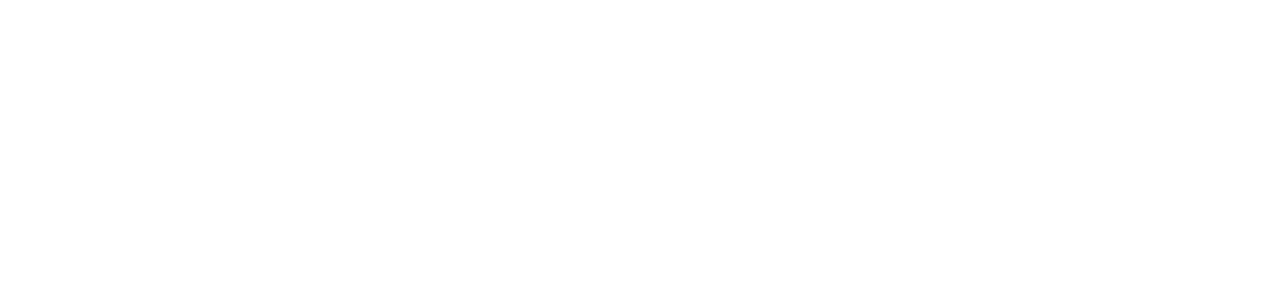
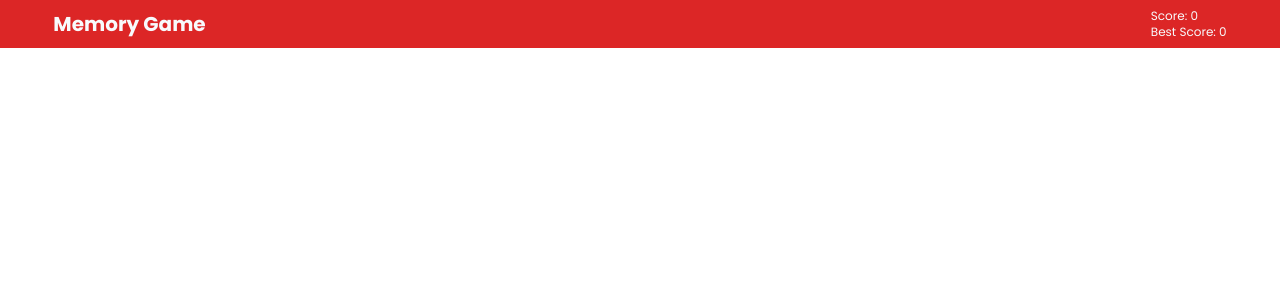
Before and after one commit to jonichi16/odin-memory-card, a React (Vite) app: page / in a window 1280 px wide. Shown: the top 300 px of the page. Built offline with nearby package versions, Linux system fonts and the light colour scheme; the HTML template or start-up script is replaced by a standard one.

Commit message:
feat: Add Header

```diff
--- a/src/App.jsx
+++ b/src/App.jsx
@@ -1,5 +1,15 @@
+import { useState } from 'react';
+import Header from './components/Header';
+
 const App = () => {
-  return <div></div>;
+  const [score, setScore] = useState(0);
+  const [bestScore, setBestScore] = useState(0);
+
+  return (
+    <>
+      <Header score={score} bestScore={bestScore} />
+    </>
+  );
 };
 
 export default App;
--- /dev/null
+++ b/src/components/Header.jsx
@@ -0,0 +1,22 @@
+import PropTypes from 'prop-types';
+
+const Header = ({ score, bestScore }) => {
+  return (
+    <header className='bg-red-600'>
+      <div className='container mx-auto w-11/12 py-2 flex items-center'>
+        <h1 className='text-slate-50 text-xl font-bold flex-1'>Memory Game</h1>
+        <div className='text-slate-50 text-xs'>
+          <p>Score: {score}</p>
+          <p>Best Score: {bestScore}</p>
+        </div>
+      </div>
+    </header>
+  );
+};
+
+Header.propTypes = {
+  score: PropTypes.number,
+  bestScore: PropTypes.number,
+};
+
+export default Header;
```
